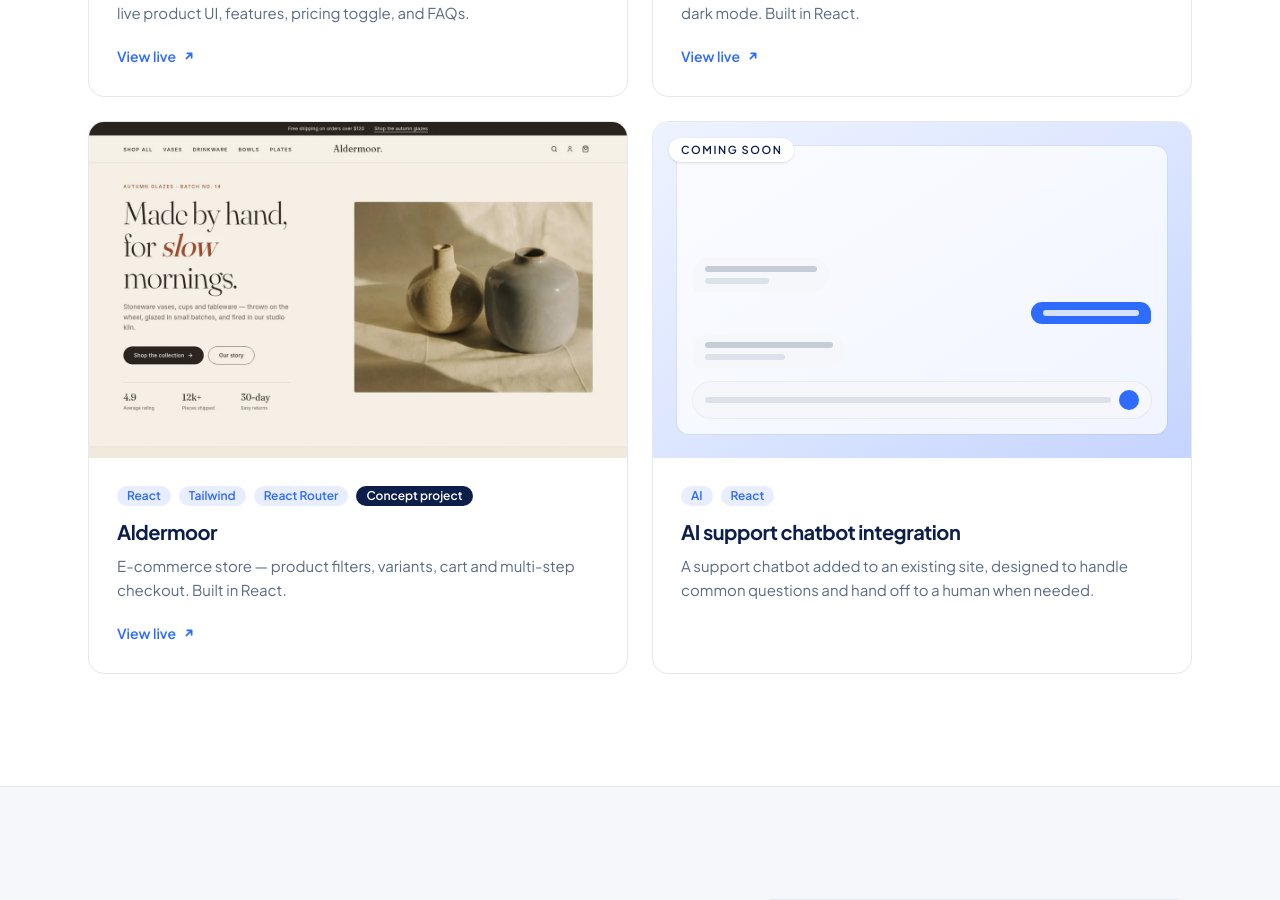
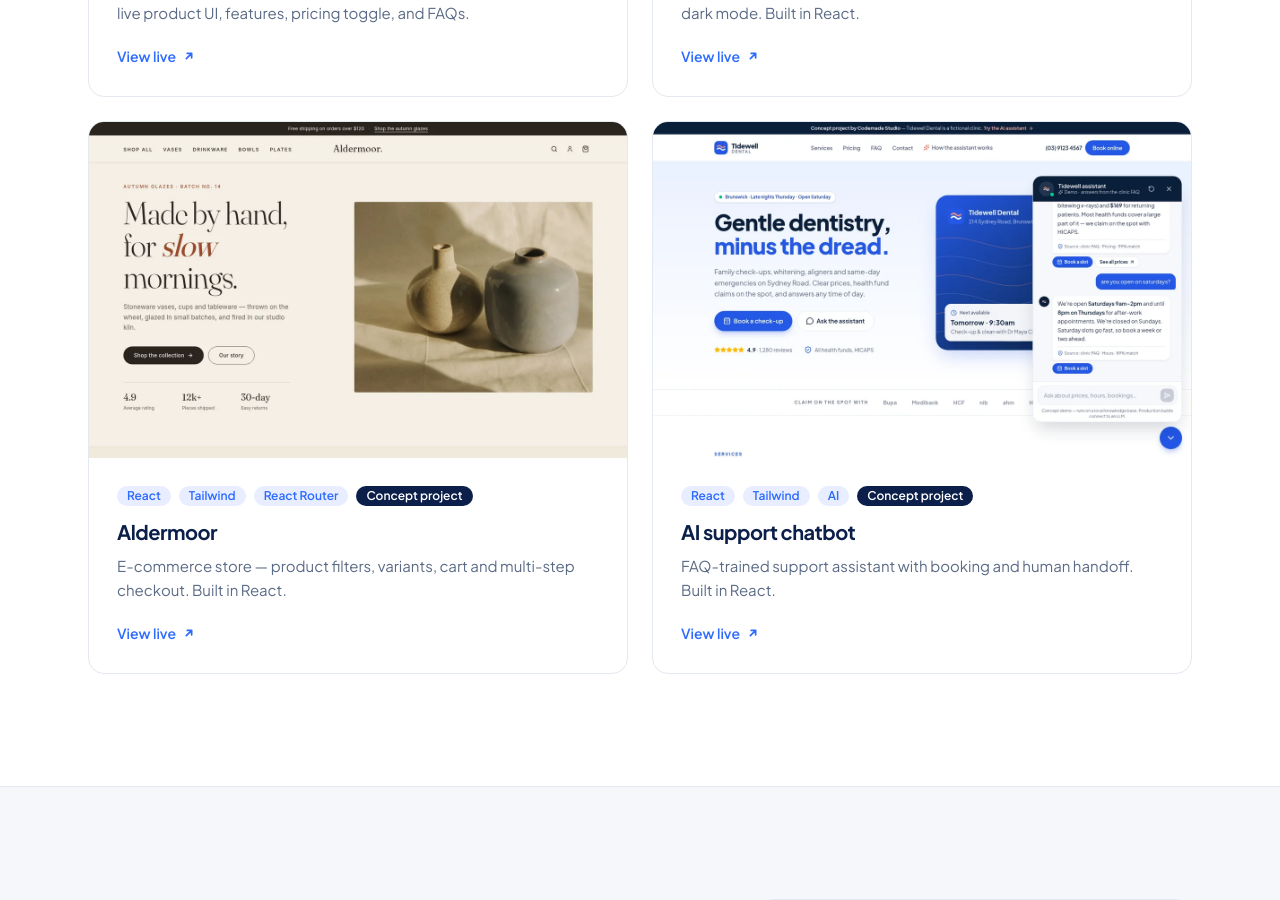
Before and after one commit to codemade-studio/codemade-site, a React (Vite) app: page / in a window 1280 px wide. Shown: the part 3300-4200 px from the top of the page. Built offline with nearby package versions, Linux system fonts and the light colour scheme.

Commit message:
Add files via upload

```diff
--- a/src/data/work.js
+++ b/src/data/work.js
@@ -39,13 +39,14 @@ export const projects = [
     image: '/work/aldermoor.webp',
   },
   {
-    slug: 'ai-chatbot',
-    title: 'AI support chatbot integration',
-    stack: ['AI', 'React'],
+    slug: 'tidewell',
+    title: 'AI support chatbot',
+    stack: ['React', 'Tailwind', 'AI'],
     summary:
-      'A support chatbot added to an existing site, designed to handle common questions and hand off to a human when needed.',
-    status: 'coming-soon',
-    href: null,
-    image: null,
+      'FAQ-trained support assistant with booking and human handoff. Built in React.',
+    status: 'live',
+    label: 'Concept project',
+    href: 'https://tidewell-nine-xi.vercel.app',
+    image: '/work/tidewell.webp',
   },
 ]
```
Also changed, not shown: public/work/tidewell.webp (added).
